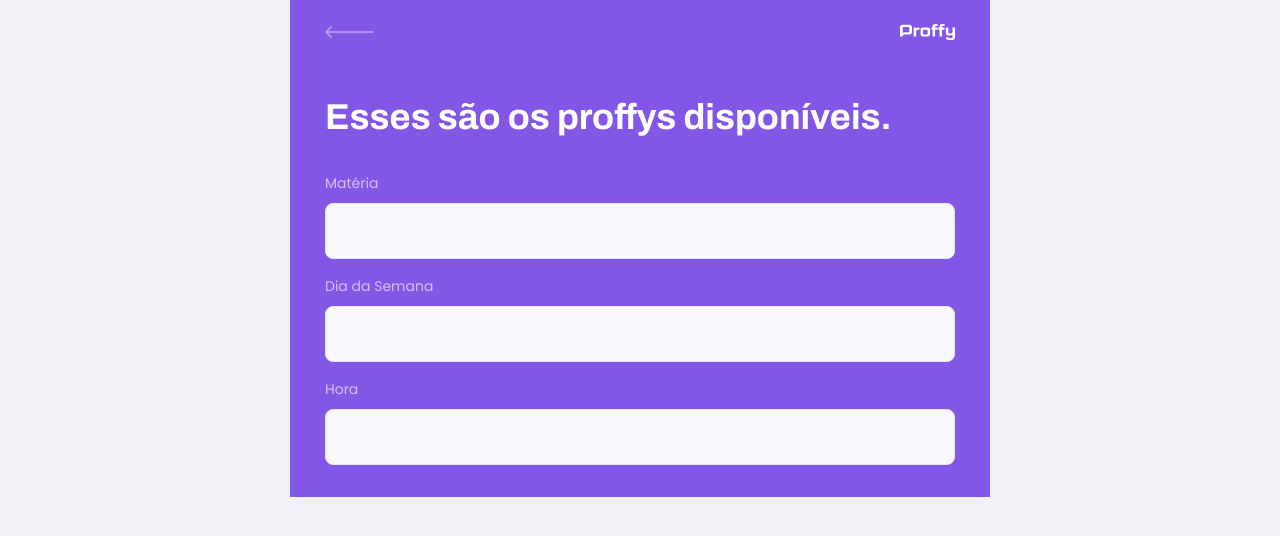
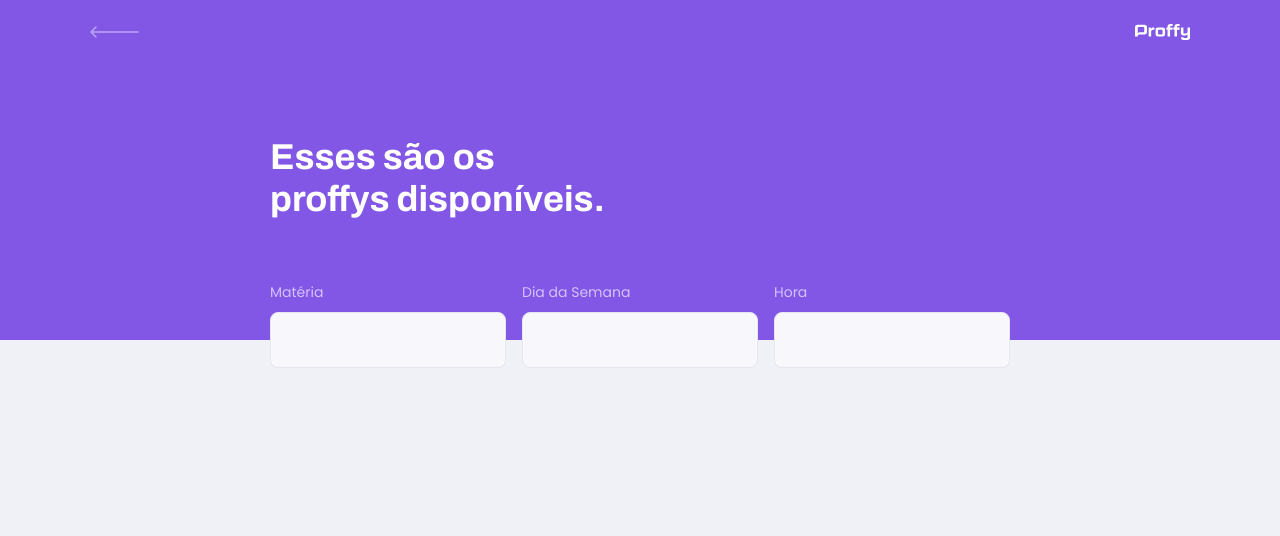
Before and after one commit to thiagocdn/NLW2-web, a React (Create React App) app: page /study in a window 1280 px wide. Shown: the top 536 px of the page. Built offline with nearby package versions, Linux system fonts and the light colour scheme.

Commit message:
Adicionado inputs da pagina teachers list

```diff
--- a/src/components/PageHeader/index.tsx
+++ b/src/components/PageHeader/index.tsx
@@ -3,6 +3,8 @@
 
 import logoImg from '../../assets/images/logo.svg';
 import backIcon from '../../assets/images/icons/back.svg';
+
+import './styles.css'
 
 interface PageHeaderProps {
   title: string;
--- /dev/null
+++ b/src/components/PageHeader/styles.css
@@ -0,0 +1,66 @@
+.page-header {
+  display: flex;
+  flex-direction: column;
+  background: var(--color-primary);
+}
+
+.page-header .top-bar-container {
+  width: 90%;
+  margin: 0 auto;
+  display: flex;
+  justify-content: space-between;
+  align-items: center;
+  color: var(--color-text-in-primary);
+  padding: 1.6rem 0;
+}
+
+.page-header .top-bar-container a {
+  height: 3.2rem;
+  transition: opacity 0.2s;
+}
+
+.page-header .top-bar-container a:hover {
+  opacity: 0.6;
+}
+
+.page-header .top-bar-container > img {
+  height: 1.6rem;
+}
+
+.page-header .header-content {
+  width: 90%;
+  margin: 0 auto;
+  position: relative;
+  margin: 3.2rem auto;
+}
+
+.page-header .header-content strong {
+  font: 700 3.6rem Archivo;
+  line-height: 4.2rem;
+  color: var(--color-title-in-primary);
+}
+
+@media (min-width: 700px) {
+  .page-header {
+    height: 340px;
+  }
+
+  .page-header .top-bar-container {
+    max-width: 1100px;
+  }
+
+  .page-header .header-content {
+    flex: 1;
+    max-width: 740px;
+    margin: 0 auto;
+    padding-bottom: 48px;
+    display: flex;
+    flex-direction: column;
+    justify-content: center;
+    align-items: flex-start;
+  }
+
+  .page-header .header-content strong{
+    max-width: 350px;
+  }
+}
--- a/src/pages/TeacherList/styles.css
+++ b/src/pages/TeacherList/styles.css
@@ -1,48 +1,6 @@
 #page-teacher-list {
   width: 100vw;
   height: 100vh;
-}
-
-.page-header {
-  display: flex;
-  flex-direction: column;
-  background: var(--color-primary);
-}
-
-.page-header .top-bar-container {
-  width: 90%;
-  margin: 0 auto;
-  display: flex;
-  justify-content: space-between;
-  align-items: center;
-  color: var(--color-text-in-primary);
-  padding: 1.6rem 0;
-}
-
-.page-header .top-bar-container a {
-  height: 3.2rem;
-  transition: opacity 0.2s;
-}
-
-.page-header .top-bar-container a:hover {
-  opacity: 0.6;
-}
-
-.page-header .top-bar-container > img {
-  height: 1.6rem;
-}
-
-.page-header .header-content {
-  width: 90%;
-  margin: 0 auto;
-  position: relative;
-  margin: 3.2rem auto;
-}
-
-.page-header .header-content strong {
-  font: 700 3.6rem Archivo;
-  line-height: 4.2rem;
-  color: var(--color-title-in-primary);
 }
 
 #search-teachers {
@@ -87,3 +45,21 @@
   right: 1.6rem;
   bottom: 0;
 }
+
+@media (min-width: 700px) {
+  #page-teacher-list {
+    max-width: 100%;
+  }
+
+  #search-teachers {
+    display: grid;
+    grid-template-columns: 1fr 1fr 1fr;
+    column-gap: 16px;
+    position: absolute;
+    bottom: -28px;
+  }
+
+  #search-teachers .input-block + .input-block{
+    margin-top: 0;
+  }
+}
```
